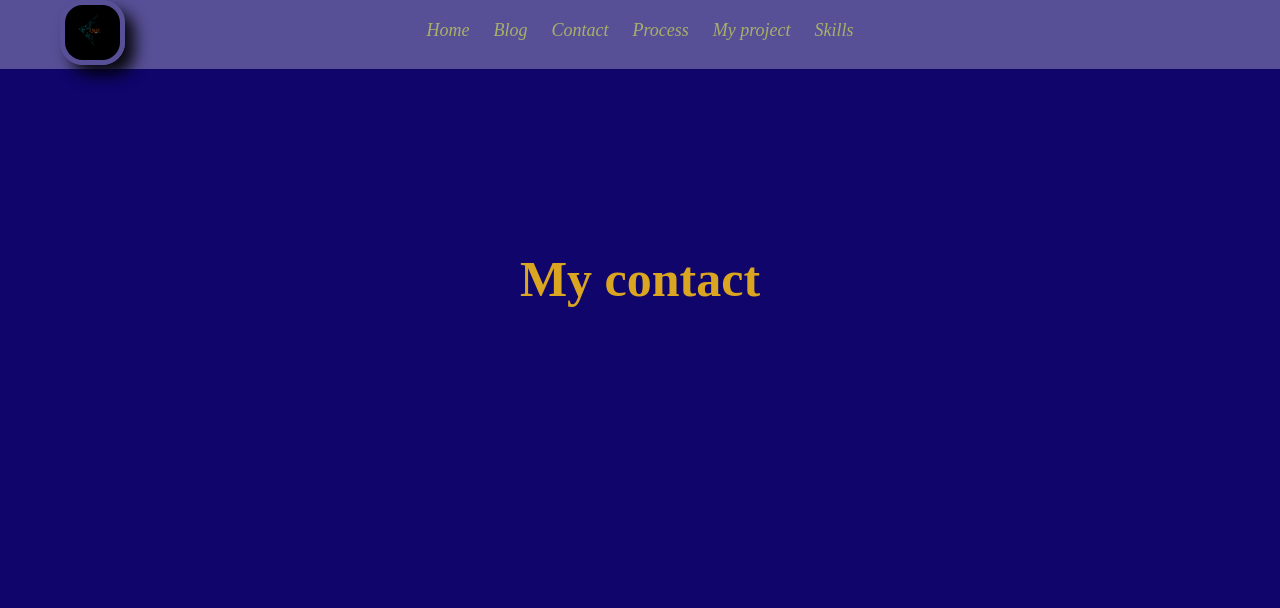
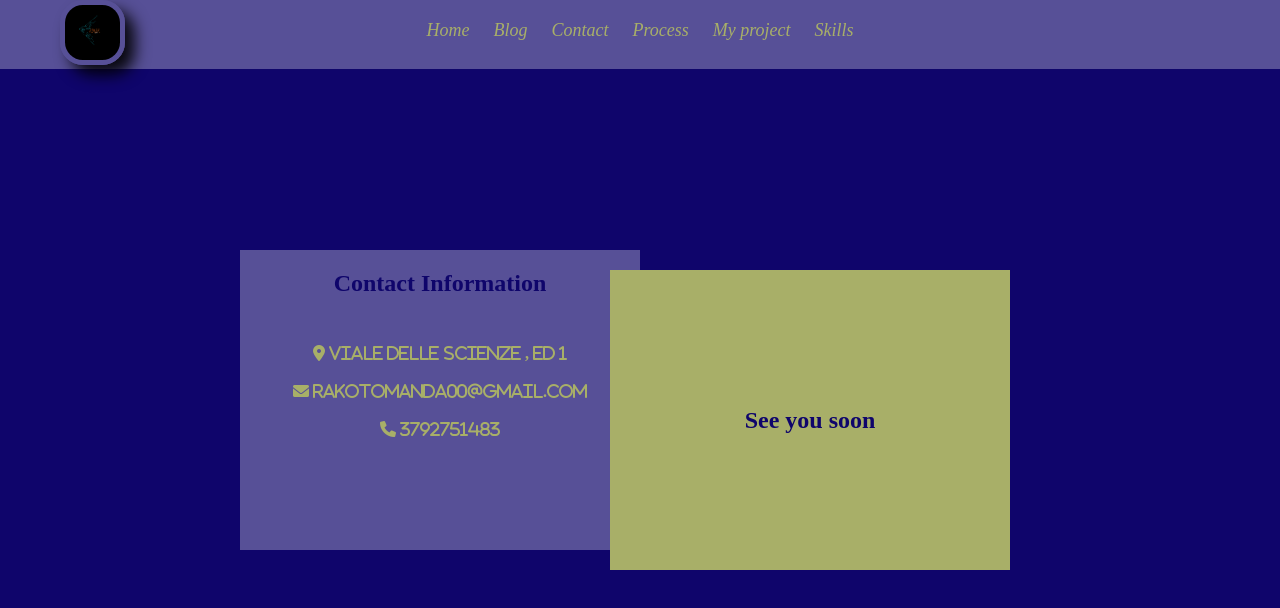
Before and after one commit to Mandaherynyaina/portfolio, a plain HTML site: page Contact.html in a window 1280 px wide. Drawn offline with Linux system fonts and the light colour scheme.

Commit message:
ajustement de la page contact

```diff
--- a/Contact.html
+++ b/Contact.html
@@ -5,6 +5,7 @@
     <meta name="viewport" content="width=device-width, initial-scale=1.0">
     <title>Contact</title>
     <link rel="stylesheet" href="css/index.css">
+    <link rel="stylesheet" href="https://cdnjs.cloudflare.com/ajax/libs/font-awesome/6.0.0-beta3/css/all.min.css">
 </head>
 <body>
     <nav>
@@ -28,7 +29,20 @@
     </nav>
 
     <section>
-        <h1>My contact</h1>
+        <div class="container-contact">
+            <div class="block-container block1">
+                <h2>Contact Information</h2>
+                <ul>
+                    <li><i class="fas fa-map-marker-alt"> Viale delle scienze , ed 1</i></li>
+                    <li><i class="fas fa-envelope"> rakotomanda00@gmail.com</i></li>
+                    <li><i class="fas fa-phone"> 3792751483</i></li>
+                </ul>
+            </div>
+
+            <div class="block-container block2">
+                <h2>See you soon</h2>
+            </div>
+        </div>
     </section>
 </body>
 </html>
--- a/css/index.css
+++ b/css/index.css
@@ -77,7 +77,7 @@ h1{
     transform:scale(1.25);
 }
 
-ul{
+.container-menu ul{
     font-style: italic;
     list-style-type: none;
     margin: 0;
@@ -87,16 +87,16 @@ ul{
     width: 100%;
     margin-top: 20px;
 }
-li{
+.container-menu li{
     display: inline;
     padding: 10px;
 }
 
-li a{
+.container-menu li a{
     transition: all 0.5s ease;
 }
 
-a{
+.container-menu a{
     font-size: large;
     text-decoration: none;
     color: #A8AF68;
@@ -229,3 +229,47 @@ h3{
     background-color: red;
     color: black;
 }
+
+.container-contact{
+    position: relative;
+    width: 700px;
+    height: 100px;
+    margin-left: 50px;
+}
+
+.block-container{
+    position: absolute;
+    width: 400px;
+    height: 300px;
+    display: flex;
+    justify-content: center;
+    align-items: center;
+    color: #0F056B;
+    font-weight: bold;
+}
+
+.block1{
+    background-color: #575097;
+    top:0;
+    left:0;
+    z-index: 1;
+    display: inline;
+}
+.block2{
+    background-color: #A8AF68;
+    top: 20px;
+    left: 370px;
+    z-index: 2;
+}
+
+
+.block-container ul{
+    list-style-type: none;
+    display: inline;
+}
+
+.block-container li{
+    display: list-item;
+    padding: 10px;
+    color: #A8AF68;
+}
```
